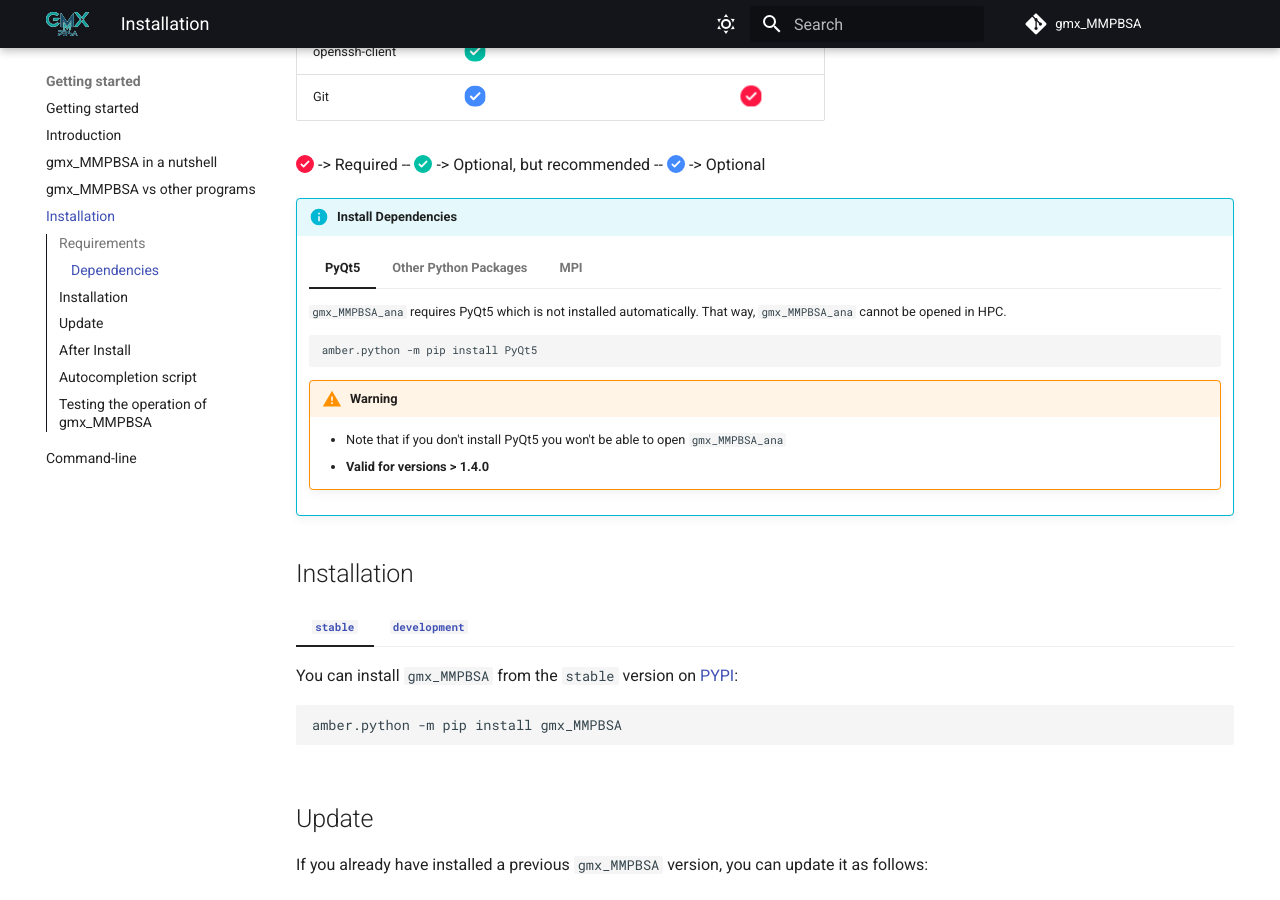
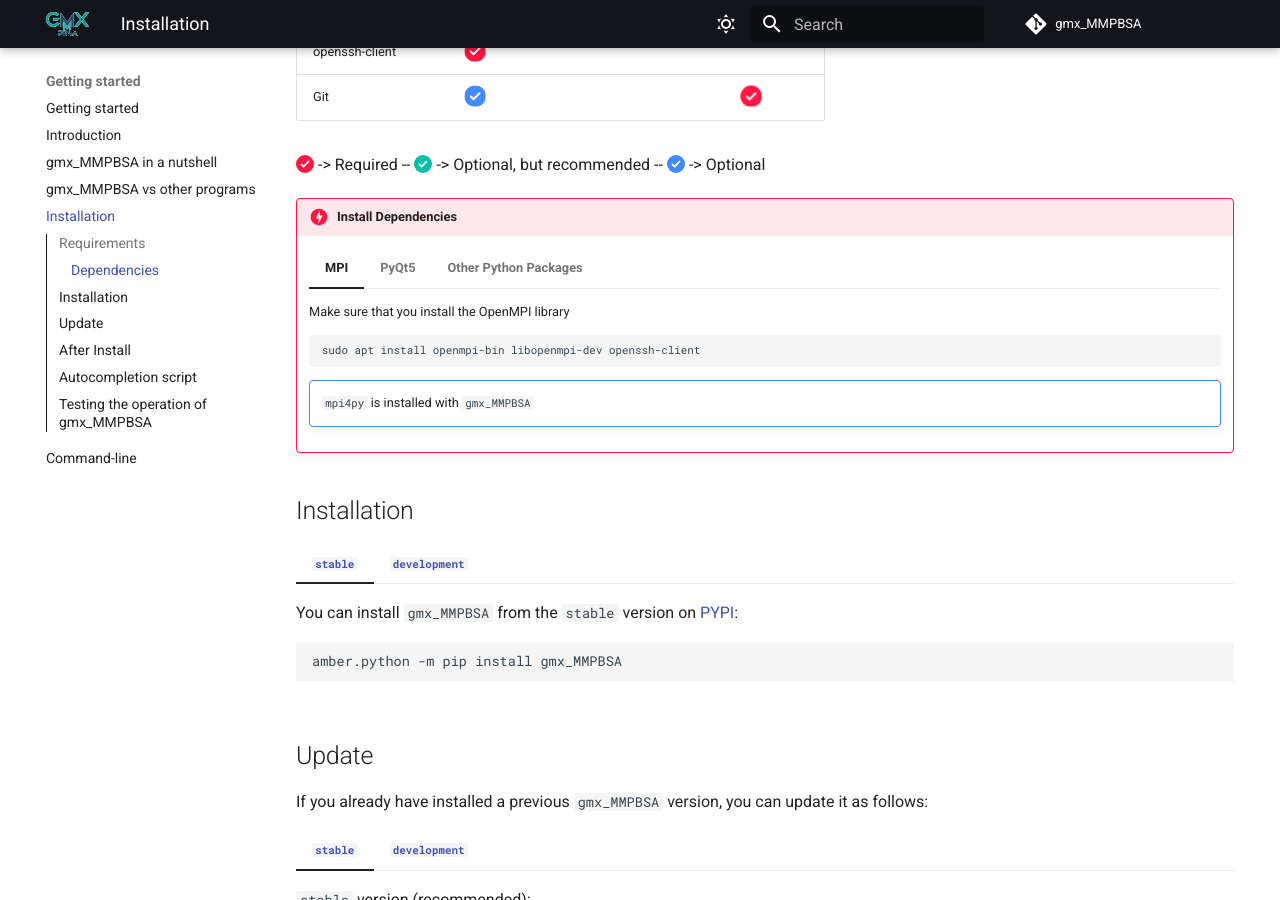
Before and after one commit to Valdes-Tresanco-MS/gmx_MMPBSA, an MkDocs documentation site: the page built from docs/installation.md, in a window 1280 px wide and 900 px high, scrolled down 1007 px. Built offline with MkDocs 1.6.1 and Material for MkDocs 9.7.7, drawn with Linux system fonts in a browser that asks for light colours; comment, search, counter and statistics services are not loaded.

Commit message:
improved "Install dependencies" doc

```diff
--- a/docs/installation.md
+++ b/docs/installation.md
@@ -27,17 +27,25 @@ and that is compatible with the files you are using.
 | Pandas          |                                            | :octicons-check-circle-fill-16:{ .req .scale_icon_medium } |                    |
 | Seaborn         |                                            | :octicons-check-circle-fill-16:{ .req .scale_icon_medium } |                    |
 | Scipy        |                                            | :octicons-check-circle-fill-16:{ .req .scale_icon_medium } |                    |
-| mpi4py          | :octicons-check-circle-fill-16:{ .req_optrec .scale_icon_medium } |                    |                    |
-| openmpi-bin     | :octicons-check-circle-fill-16:{ .req_optrec .scale_icon_medium } |                    |                    |
-| libopenmpi-dev  | :octicons-check-circle-fill-16:{ .req_optrec .scale_icon_medium } |                    |                    |
-| openssh-client  | :octicons-check-circle-fill-16:{ .req_optrec .scale_icon_medium } |                    |                    |
+| mpi4py          | :octicons-check-circle-fill-16:{ .req .scale_icon_medium } |                    |                    |
+| openmpi-bin     | :octicons-check-circle-fill-16:{ .req .scale_icon_medium } |                    |                    |
+| libopenmpi-dev  | :octicons-check-circle-fill-16:{ .req .scale_icon_medium } |                    |                    |
+| openssh-client  | :octicons-check-circle-fill-16:{ .req .scale_icon_medium } |                    |                    |
 | Git             | :octicons-check-circle-fill-16:{ .req_opt .scale_icon_medium } |                    | :octicons-check-circle-fill-16:{ .req .scale_icon_medium } |
 
 
 :octicons-check-circle-fill-16:{ .req } -> Required -- :octicons-check-circle-fill-16:{ .req_optrec } ->
 Optional, but recommended -- :octicons-check-circle-fill-16:{ .req_opt } -> Optional
 
-!!! info "Install Dependencies"
+!!! danger "Install Dependencies"
+
+    === "MPI"
+        Make sure that you install the OpenMPI library
+
+            sudo apt install openmpi-bin libopenmpi-dev openssh-client
+
+        !!! note ""
+            `mpi4py` is installed with `gmx_MMPBSA`
 
     === "PyQt5"
         `gmx_MMPBSA_ana` requires PyQt5 which is not installed automatically. That way, `gmx_MMPBSA_ana` cannot be
@@ -50,16 +58,10 @@ Optional, but recommended -- :octicons-check-circle-fill-16:{ .req_opt } -> Opti
             * **Valid for versions > 1.4.0**
 
     === "Other Python Packages"
-        `matplotlib`, `pandas`, (`mpi4py`) and `seaborn` are installed automatically, so the user does not have to
-        worry about installing them
+        `matplotlib`, `pandas`, (`mpi4py`), `seaborn` and `scipy` are installed automatically, so the user does not
+        have to worry about installing them
 
-    === "MPI"
-        Make sure that you install the OpenMPI library
 
-            sudo apt install openmpi-bin libopenmpi-dev openssh-client
-
-        !!! note ""
-            `mpi4py` is installed with `gmx_MMPBSA`
 
 
 
```
